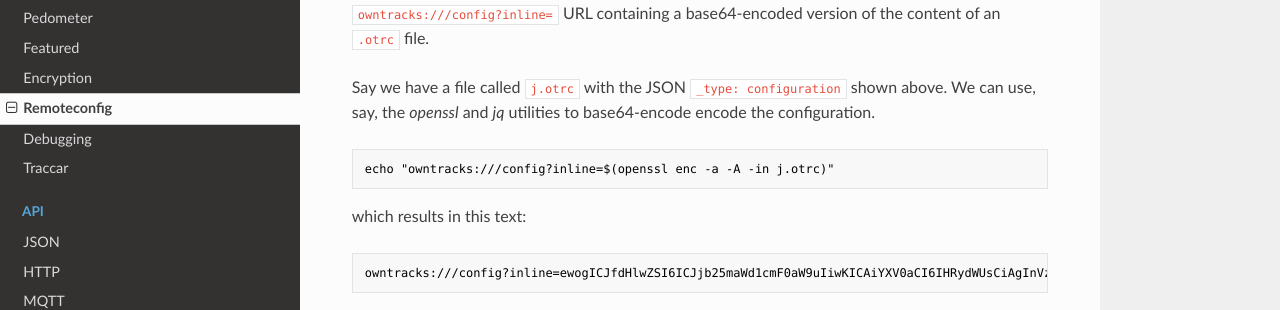
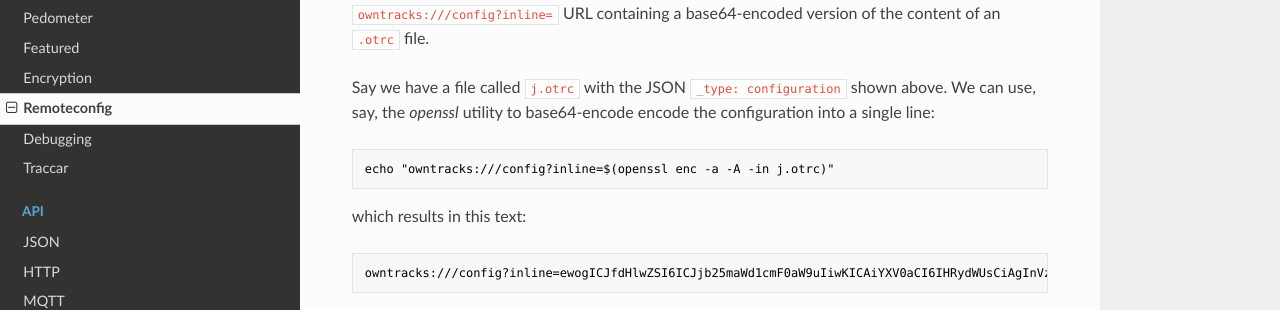
Before and after one commit to owntracks/booklet, an MkDocs documentation site: the page built from docs/features/remoteconfig.md, in a window 1280 px wide and 900 px high, scrolled down 1202 px. Shown: the part 232-542 px from the top of the window. Built offline with MkDocs 1.6.1, drawn with Linux system fonts in a browser that asks for light colours; nearby versions of some CDN libraries; old or Windows-style settings are respelled for this version of MkDocs.

Commit message:
remove reference to jq in encoding

````diff
--- a/docs/features/remoteconfig.md
+++ b/docs/features/remoteconfig.md
@@ -52,7 +52,7 @@ Publishing the above payload to an OwnTracks iOS device will create/modify said
 
 Since January 2021, both iOS and Android apps can be configured by having the user click on an `owntracks:///config?inline=` URL containing a base64-encoded version of the content of an `.otrc` file.
 
-Say we have a file called `j.otrc` with the JSON `_type: configuration` shown above. We can use, say, the _openssl_ and _jq_ utilities to base64-encode encode the configuration.
+Say we have a file called `j.otrc` with the JSON `_type: configuration` shown above. We can use, say, the _openssl_ utility to base64-encode encode the configuration into a single line:
 
 ```console
 echo "owntracks:///config?inline=$(openssl enc -a -A -in j.otrc)"
````
